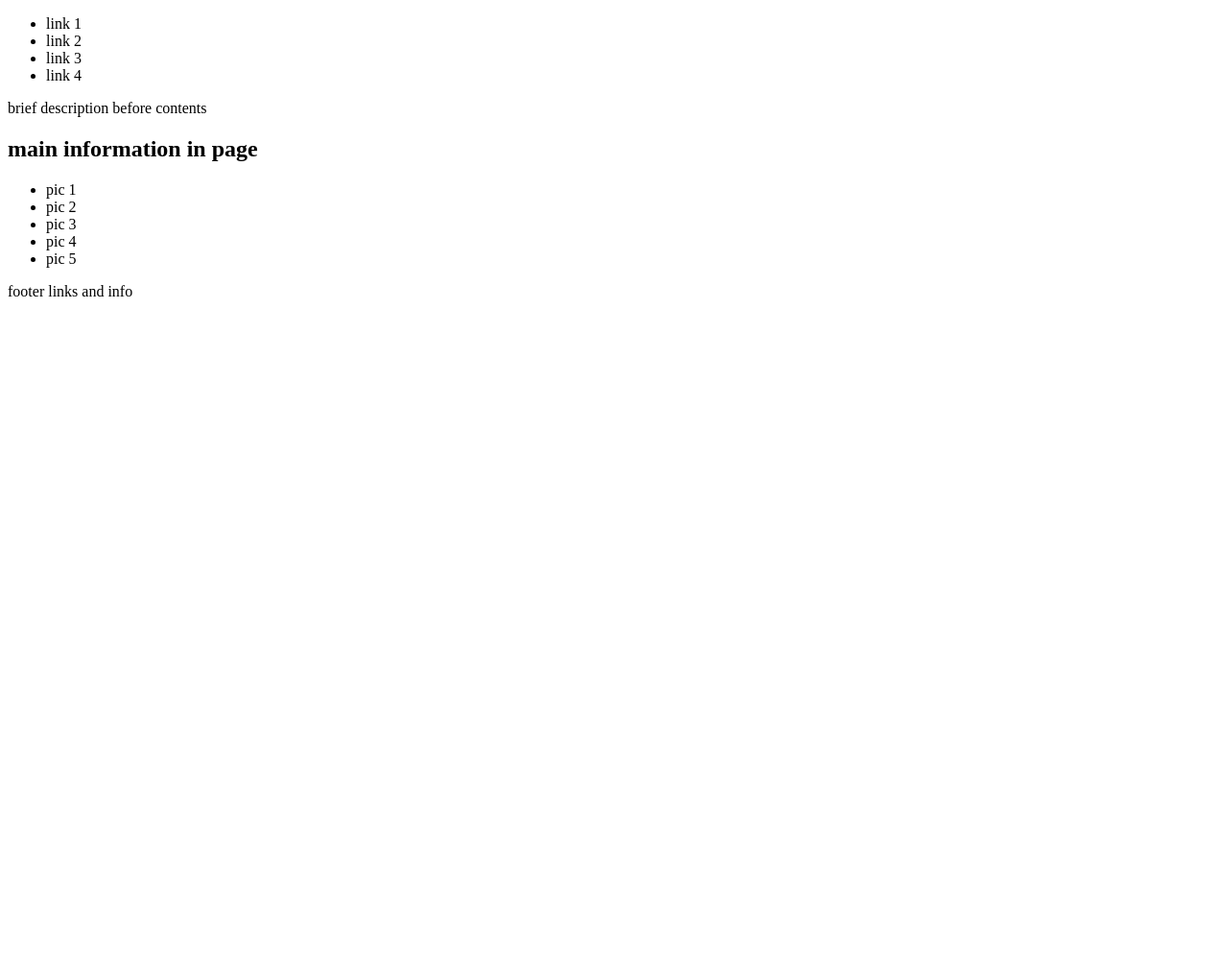
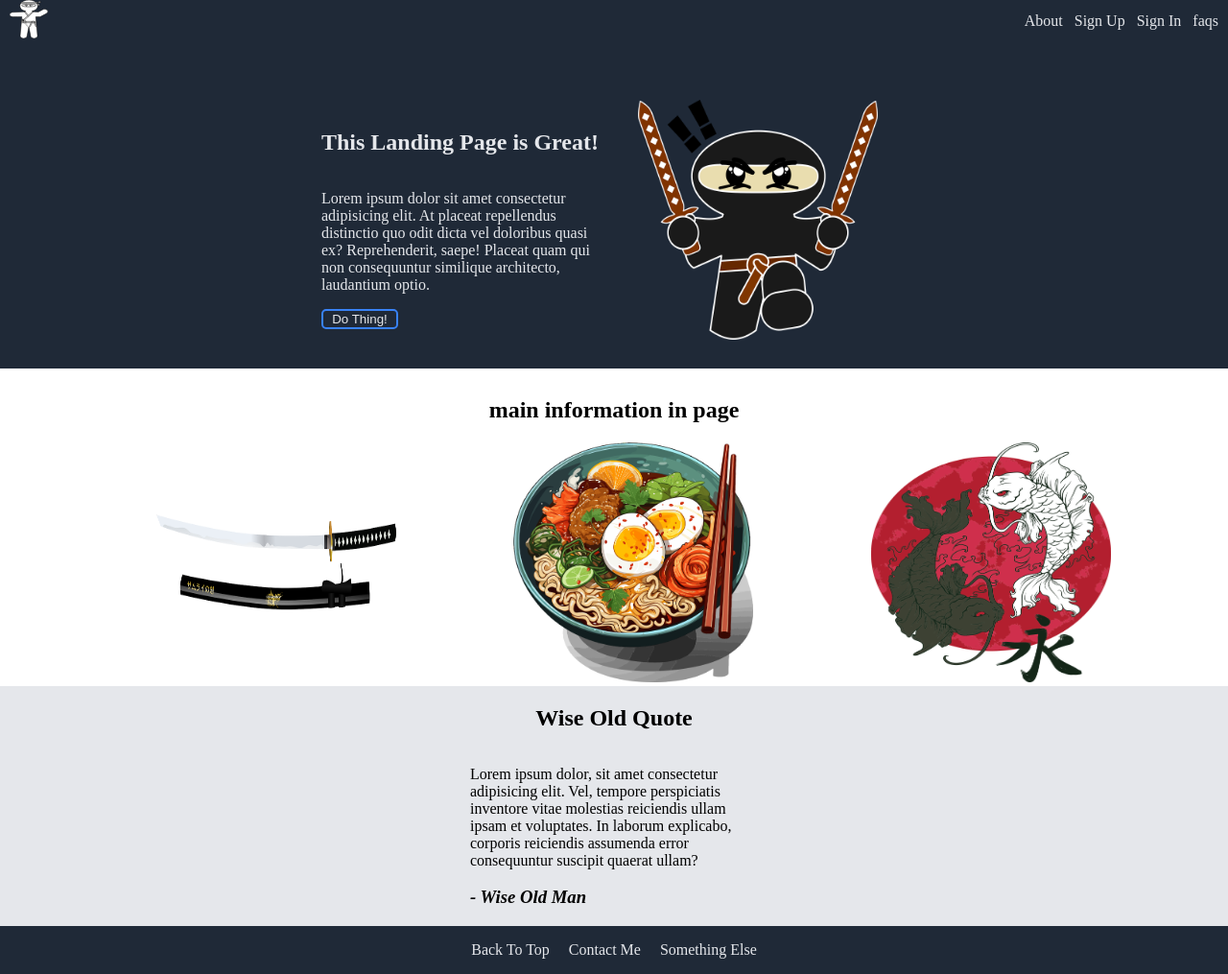
Before and after one commit to bbcoyote/TOP-landing-page, a plain HTML site: page index.html in a window 1280 px wide. Shown: the whole page at 96% size. Before the commit the page ends 800 px from the top, so only its background shows below. Drawn offline with Linux system fonts and the light colour scheme.

Commit message:
Add all necessary html and css, forgot to regular commit :(

```diff
--- a/index.html
+++ b/index.html
@@ -4,36 +4,68 @@
     <meta charset="UTF-8" />
     <meta name="viewport" content="width=device-width, initial-scale=1.0" />
     <title>My Landing Page</title>
-    <link rel="styles" href="styles.css" />
+    <link rel="stylesheet" href="styles.css" />
   </head>
   <body>
-    <div class="navbar">
-      <div class="container">
-        <ul>
-          <li>link 1</li>
-          <li>link 2</li>
-          <li>link 3</li>
-          <li>link 4</li>
+    <div class="header-container">
+      <div class="navbar">
+        <ul class="links">
+          <li class="links-logo">
+            <a href="#"><img class="nav-logo" src="./images/ninja.svg" /></a>
+          </li>
+          <li><a href="#">About</a></li>
+          <li><a href="#">Sign Up</a></li>
+          <li><a href="#">Sign In</a></li>
+          <li><a href="#">faqs</a></li>
         </ul>
       </div>
-    </div>
-    <div class="header">
-      <div class="container">brief description before contents</div>
+
+      <div class="header">
+        <div class="text-container">
+          <h2>This Landing Page is Great!</h2>
+          <p>
+            Lorem ipsum dolor sit amet consectetur adipisicing elit. At placeat
+            repellendus distinctio quo odit dicta vel doloribus quasi ex?
+            Reprehenderit, saepe! Placeat quam qui non consequuntur similique
+            architecto, laudantium optio.
+          </p>
+          <button class="btn">Do Thing!</button>
+        </div>
+        <img class="header-logo" src="./images/ninjanime.png" />
+      </div>
     </div>
     <div class="contents">
-      <div class="container">
-        <h2>main information in page</h2>
-        <ul>
-          <li>pic 1</li>
-          <li>pic 2</li>
-          <li>pic 3</li>
-          <li>pic 4</li>
-          <li>pic 5</li>
-        </ul>
+      <h2>main information in page</h2>
+      <ul class="content-li">
+        <li>
+          <a href="#"><img src="./images/katana.png" /></a>
+        </li>
+        <li>
+          <a href="#"><img src="./images/ramen.png" /></a>
+        </li>
+        <li>
+          <a href="#"><img src="./images/coy.png" /></a>
+        </li>
+      </ul>
+    </div>
+    <div class="quote-container">
+      <h2>Wise Old Quote</h2>
+      <div class="quote">
+        <p>
+          Lorem ipsum dolor, sit amet consectetur adipisicing elit. Vel, tempore
+          perspiciatis inventore vitae molestias reiciendis ullam ipsam et
+          voluptates. In laborum explicabo, corporis reiciendis assumenda error
+          consequuntur suscipit quaerat ullam?
+        </p>
+        <h3><em>- Wise Old Man</em></h3>
       </div>
     </div>
     <div class="footer">
-      <div class="container">footer links and info</div>
+      <ul class="footer-links">
+        <li><a href="#">Back To Top</a></li>
+        <li><a href="#">Contact Me</a></li>
+        <li><a href="#">Something Else</a></li>
+      </ul>
     </div>
   </body>
 </html>
--- a/styles.css
+++ b/styles.css
@@ -0,0 +1,104 @@
+body {
+  margin: 0;
+}
+
+.links-logo {
+  margin-right: auto;
+}
+/* links-logo is a class on the li with the img to set to the right nav-logo is to set the img size */
+.nav-logo {
+  width: 40px;
+  height: 40px;
+}
+
+.header-logo {
+  width: 250px;
+  height: 250px;
+  margin: 30px;
+}
+
+.header-container {
+  background-color: #1f2937;
+  color: #e5e7eb;
+}
+
+.links {
+  display: flex;
+  justify-content: flex-end;
+  align-items: center;
+  gap: 12px;
+  padding: 0px 10px;
+}
+
+.header {
+  display: flex;
+  justify-content: center;
+  align-items: center;
+  margin: 30px;
+}
+
+.text-container {
+  display: flex;
+  flex-direction: column;
+  flex-basis: 300px;
+}
+
+.btn {
+  width: 80px;
+  border-radius: 5px;
+  border: 2px solid #3882f6;
+  color: #e5e7eb;
+  background-color: #1f2937;
+}
+
+.contents {
+  text-align: center;
+}
+
+.content-li {
+  display: flex;
+  justify-content: space-evenly;
+}
+
+.contents img {
+  width: 250px;
+  height: 250px;
+}
+
+.quote-container {
+  display: flex;
+  flex-direction: column;
+  align-items: center;
+  flex-basis: 300px;
+  background-color: #e5e7eb;
+}
+
+.quote {
+  width: 300px;
+}
+
+.footer {
+  padding: 0;
+  margin: 0;
+  background-color: #1f2937;
+}
+
+.footer-links {
+  display: flex;
+  justify-content: center;
+  gap: 20px;
+  padding: 16px;
+}
+
+h4 {
+  padding: 0;
+  margin: 0;
+}
+
+ul,
+a {
+  list-style: none;
+  text-decoration: none;
+  color: #e5e7eb;
+  margin: 0;
+}
```
Also changed, not shown: images/coy.png (added), images/katana.png (added), images/ninja.svg (added), images/ninjanime.png (added), images/ramen.png (added).
